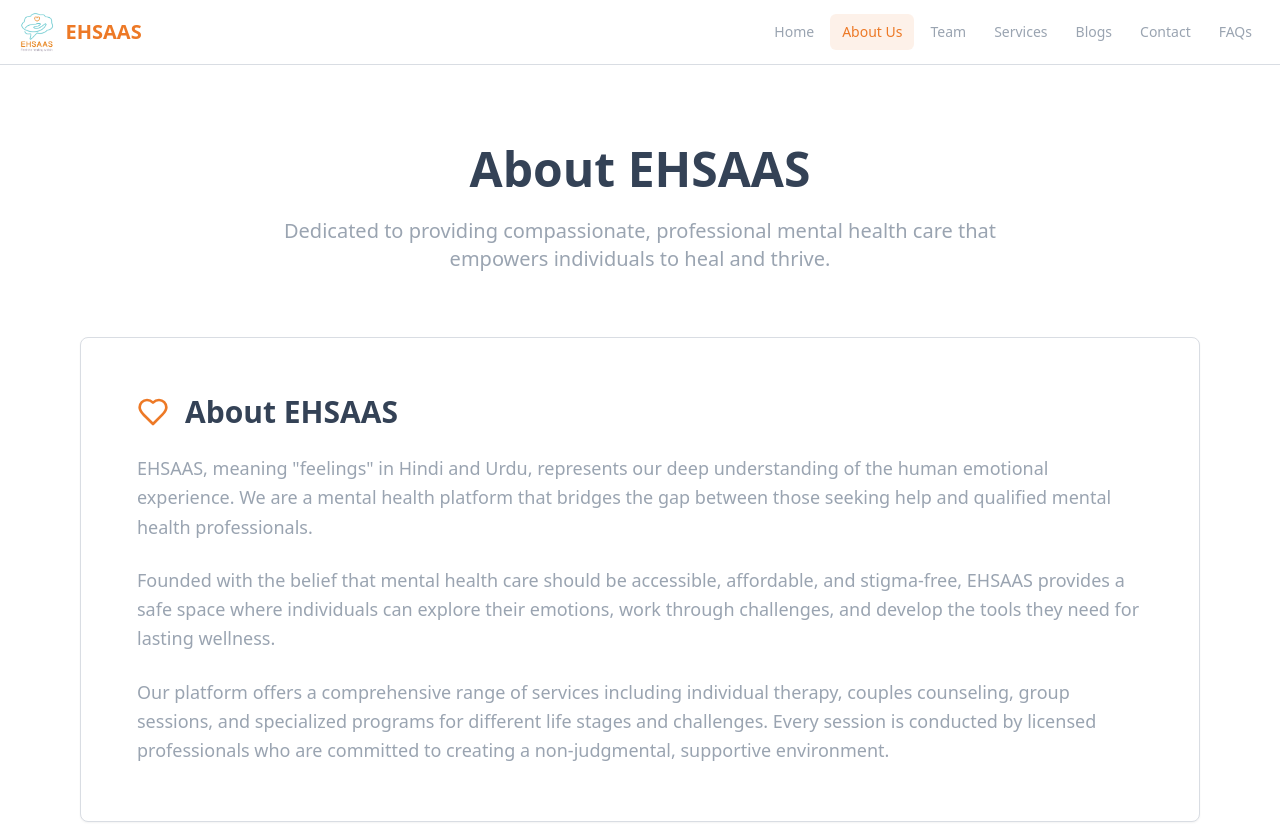
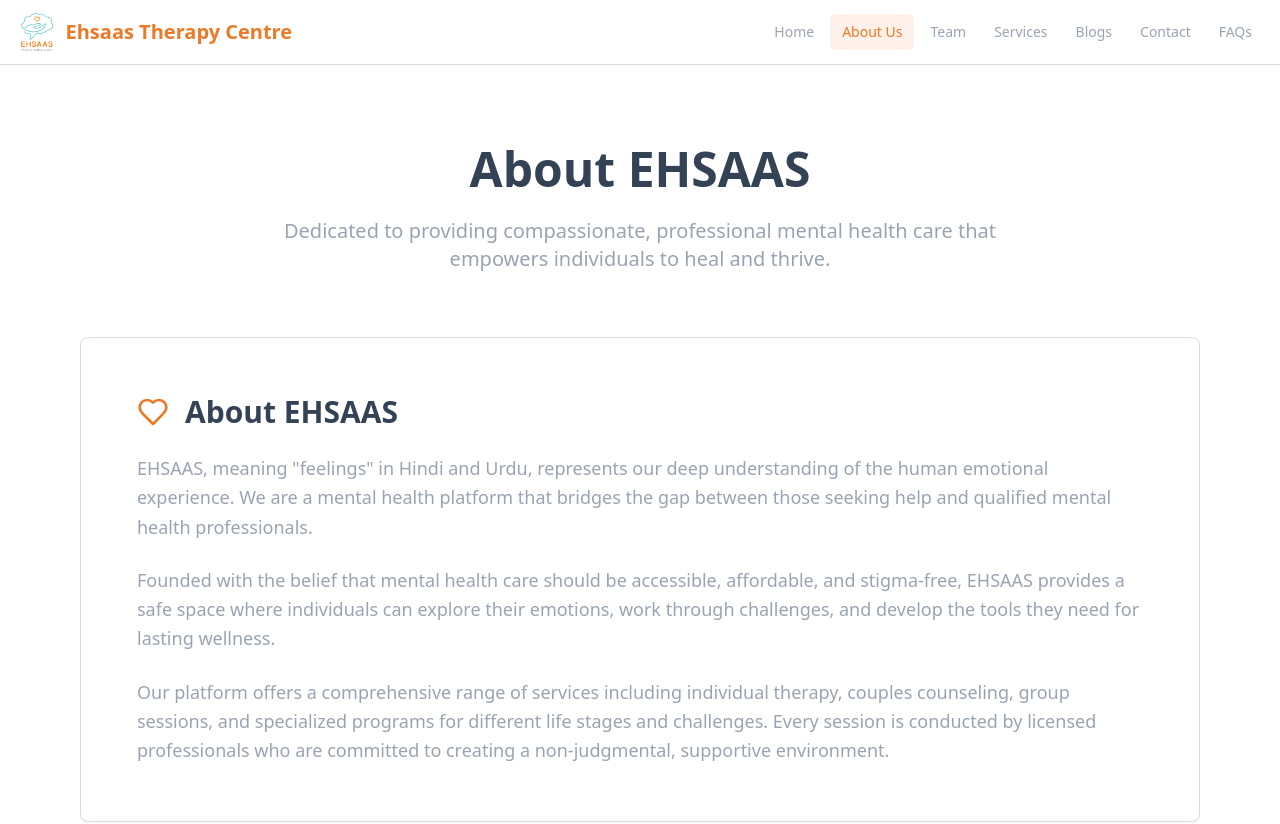
Before and after one commit to zenilrvs/ehsaas-connect-book, a React (Vite) app: page /about in a window 1280 px wide. Shown: the top 824 px of the page. Built offline with nearby package versions, Linux system fonts and the light colour scheme.

Commit message:
Update website name
Update the website name to "Ehsaas Therapy Centre" in the navigation component.

```diff
--- a/src/components/Navigation.tsx
+++ b/src/components/Navigation.tsx
@@ -28,7 +28,7 @@ const Navigation = () => {
           {/* Logo */}
           <Link to="/" className="flex items-center space-x-2">
             <img src="/lovable-uploads/c25d1384-6c00-42cb-b0bb-7157d822376b.png" alt="EHSAAS" className="h-12 w-auto" />
-            <span className="text-xl font-bold text-primary">EHSAAS</span>
+            <span className="text-xl font-bold text-primary">Ehsaas Therapy Centre</span>
           </Link>
 
           {/* Desktop Navigation */}
```
